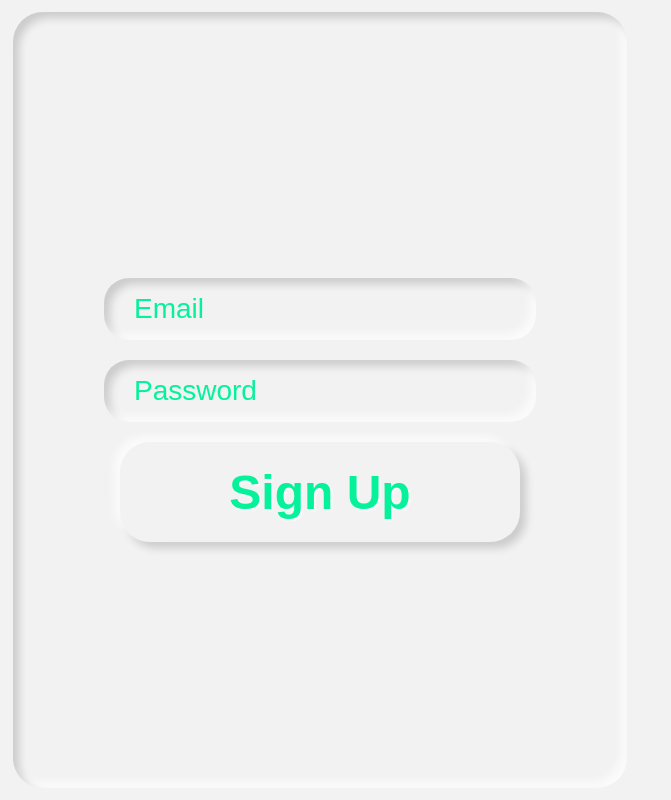
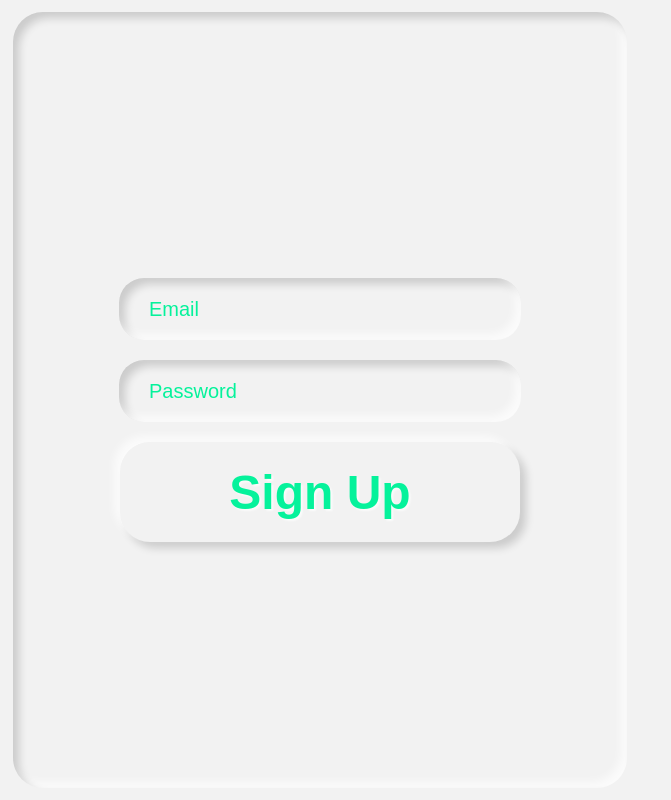
Before and after one commit to Figure-Finance/figure, a React (Create React App) app in the folder frontend/: page / in a window 1280 px wide. Shown: the whole page, without its empty margins (0-671 px from the left). Built offline with nearby package versions, Linux system fonts and the light colour scheme.

Commit message:
[update] Input width and font-size

```diff
--- a/frontend/src/components/UI/Input/Input.module.css
+++ b/frontend/src/components/UI/Input/Input.module.css
@@ -6,14 +6,14 @@
     inset -6px -6px 9px var(--white-shadow),
     inset 6px 6px 9px var(--black-shadow);
   color: var(--primary);
-  font-size: 28px;
+  font-size: 20px;
   height: 60px;
   outline: none;
   padding-left: 30px;
-  width: 400px;
+  width: 370px;
 }
 
 .Input::placeholder {
   color: var(--primary);
-  font-size: 28px;
+  font-size: 20px;
 }
```
